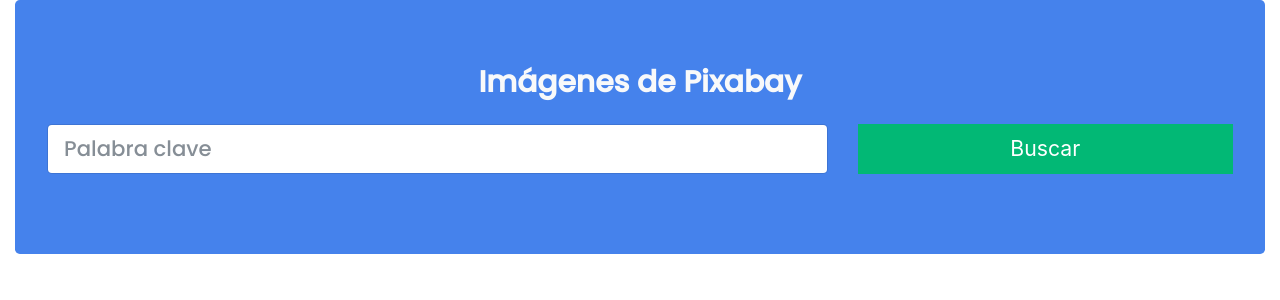
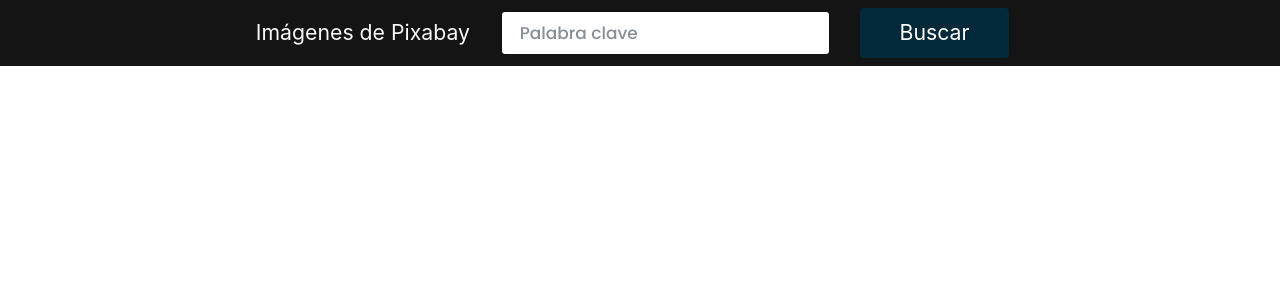
Before and after one commit to cruzmanuelar/ReactApiPixabay, a React (Create React App) app: page / in a window 1280 px wide. Shown: the top 300 px of the page. Built offline with nearby package versions, Linux system fonts and the light colour scheme.

Commit message:
cambios en css

```diff
--- a/src/App.css
+++ b/src/App.css
@@ -1,6 +1,86 @@
+*{
+  margin: 0;
+}
+
+.contenedor{
+  min-width: 300px;
+}
+
 .App {
   text-align: center;
 }
 .textoB{
-  font-family: 'Poppins', sans-serif;
+  font-family: 'Poppins', sans-serif !important;
 }
+
+.nav{
+  background-color: rgba(0, 0, 0, 0.922);
+  min-width: 500px;
+  display: flex;
+  align-items: flex-end;
+}
+
+.formulario{
+
+  display: flex;
+  align-items: center;
+}
+
+.box-flexbox{
+  display: flex;
+  justify-content: space-between;
+  margin-bottom: 6px;
+}
+
+.fa-heart{
+  color: red;
+}
+
+.btn-color{
+  color: white !important;
+  background-color: #04293A !important;
+}
+
+.btn-color:hover{
+  background-color: #0b5b80b5 !important;
+}
+
+.card-body{
+  background-color: rgba(0, 0, 0, 0.922);
+}
+
+.botonVolverArriba{
+  position: fixed;
+  bottom: 50px;
+  right: 50px;
+  height: 50px;
+  width: 50px;
+  color: white;
+  background-color: #04293A;
+  border: 2px solid white;
+}
+
+@media (min-width: 500px){
+
+  .nav{
+    display:flex;
+    justify-content: center;
+    align-items: center;
+  }
+}
+
+@media (max-width: 500px){
+
+  .nav{
+    display:flex;
+    justify-content: center;
+    align-items: center;
+  }
+
+  .box-flexbox{
+    display: flex;
+    flex-direction: column;
+    justify-content: center;
+    margin-bottom: 2px;
+  }
+}
--- a/src/App.js
+++ b/src/App.js
@@ -5,15 +5,41 @@ import Resultado from "./componentes/Resultado"
 
 class App extends Component{
 
-  state = {
-    termino: "",
-    imagenes : [],
-    pagina:""
+  constructor(){
+    super();
+
+    this.state = {
+      termino: "",
+      imagenes : [],
+      pagina:"",
+      botonVolverArriba: false
+    }
+
+    this.scrollFn = this.handleScroll.bind(this);
   }
 
-  scroll = () => {
-    const elemento = document.querySelector(".jumbotron");
-    elemento.scrollIntoView("smooth","start");
+  componentDidMount() {
+    window.addEventListener("scroll", this.scrollFn);
+  }
+
+  handleScroll(){
+    if(window.pageYOffset > 400){
+      this.setState({ botonVolverArriba:true});
+    }else{
+      this.setState({ botonVolverArriba: false});
+    }
+  }
+
+  componentWillUnmount() {
+    window.removeEventListener('scroll', this.scrollFn)
+  }
+
+
+  scrollUp = () => {
+    window.scrollTo({
+        top:0,
+        behavior: "smooth"
+    })
   }
 
   paginaAnterior = () => {
@@ -26,7 +52,7 @@ class App extends Component{
       pagina
     }, () => {
       this.consultarApi();
-      this.scroll();
+      this.scrollUp();
     });
   }
 
@@ -38,7 +64,7 @@ class App extends Component{
       pagina
     }, () => {
       this.consultarApi();
-      this.scroll();
+      this.scrollUp();
     });
   }
 
@@ -63,17 +89,31 @@ class App extends Component{
 
   render(){
     return (
-      <div className="container-fluid text-light">
-        <div className="jumbotron bg-primary">
-          <h3 className="text-center text-light mb-4 textoB">Imágenes de Pixabay</h3>
+      <div className="text-light contenedor">
+
+        <nav className="nav">
+
+          <div className="navbar-brand">Imágenes de Pixabay</div>
+
           <Buscador datosBusqueda={this.datosBusqueda}/>
-        </div>
+
+        </nav>
+
         <div className="row justify-content-center">
           <Resultado
           paginaAnterior={this.paginaAnterior}
           paginaSiguiente={this.paginaSiguiente}
+          paginaActual={this.state.pagina}
           imagenes={this.state.imagenes}/>
         </div>
+
+        {this.state.botonVolverArriba === true && <button className='botonVolverArriba'
+            onClick={this.scrollUp}
+            ><li className="fas fa-arrow-up">
+            </li>
+            </button>
+        }
+
       </div>
     );
   }
--- a/src/componentes/Buscador.js
+++ b/src/componentes/Buscador.js
@@ -1,4 +1,5 @@
 import React, { Component } from 'react';
+import '../App.css';
 
 class Buscador extends Component {
 
@@ -13,12 +14,12 @@ class Buscador extends Component {
     render() {
         return (
             <form onSubmit={this.obtenerDatos}>
-                <div className="row text-dark">
-                    <div className="form-group col-md-8">
-                        <input ref={this.busquedaRef} type="text" className="form-control textoB form-control-lg" placeholder="Palabra clave"/>
+                <div className="text-dark formulario">
+                    <div className="col-md-8">
+                        <input ref={this.busquedaRef} type="text" className="textoB form-control" placeholder="Palabra clave"/>
                     </div>
-                    <div className="form-group col-md-4">
-                        <input type="submit" className="btn btn-success btn-lg btn-block rounded-0" value="Buscar"/>
+                    <div className="col-md-4 my-2">
+                        <input type="submit" className="btn btn-color btn-lg btn-block rounded" value="Buscar"/>
                     </div>
                 </div>
             </form>
--- a/src/componentes/Imagen.js
+++ b/src/componentes/Imagen.js
@@ -1,5 +1,6 @@
 /* eslint-disable react/jsx-no-target-blank */
 import React from 'react';
+import '../App.css';
 
 const Imagen = (props) => {
 
@@ -8,11 +9,26 @@ const Imagen = (props) => {
     return(
         <div className="col-12 col-sm-6 col-md-6 col-lg-3 mb-4">
             <div className="card">
+
                 <img src={webformatURL} target="_blank" alt={tags} className="card-img-top"></img>
-                <div className="card-body bg-primary text-center text-light">
-                    <p className="card-text textoB"><li className="fas fa-heart"></li> {likes}</p>
-                    <p className="card-text textoB"><li className="fas fa-eye"></li> {views}</p>
-                    <a href={largeImageURL} target="_blank" className="btn btn-success btn-block rounded-0">Ampliar</a>
+                <div className="card-body text-center text-light">
+                    <div className='box-flexbox'>
+
+                        <span className="card-text textoB">
+                            <li className="fas fa-heart">
+                            </li>
+                            {' '}{likes}
+                        </span>
+                        <span className="card-text textoB">
+                            <li className="fas fa-eye">
+                            </li>
+                            {' '}{views}
+                        </span>
+
+
+                    </div>
+
+                    <a href={largeImageURL} target="_blank" className="btn textoB btn-color btn-block rounded-0">Ampliar</a>
                 </div>
             </div>
         </div>
--- a/src/componentes/Paginacion.js
+++ b/src/componentes/Paginacion.js
@@ -1,10 +1,30 @@
 import React from 'react';
+import '../App.css';
 
 const Paginacion = (props) => {
+
     return(
         <div className="mb-3">
-            <button style={estiloLetra} onClick={props.paginaAnterior} type="button" className="rounded-lg btn btn-success mr-1"><li className="fas fa-arrow-left"></li> Anterior</button>
-            <button onClick={props.paginaSiguiente} type="button" style={estiloLetra} className="rounded-lg btn btn-success mr-1">Siguiente <li className="fas fa-arrow-right"></li></button>
+
+            {props.paginaActual === 1 ?
+            <button onClick={props.paginaSiguiente} type="button" style={estiloLetra} className="rounded-lg btn btn-color mr-1">
+                Siguiente{' '}<li className="fas fa-arrow-right">
+                </li>
+            </button>
+            :
+            <>
+                <button style={estiloLetra} onClick={props.paginaAnterior} type="button" className="rounded-lg btn btn-color mr-1">
+                    <li className="fas fa-arrow-left">
+                    </li>{' '}Anterior
+                </button>
+
+                <button onClick={props.paginaSiguiente} type="button" style={estiloLetra} className="rounded-lg btn btn-color mr-1">
+                    Siguiente{' '}<li className="fas fa-arrow-right">
+                    </li>
+                </button>
+            </>
+            }
+
 
         </div>
     )
--- a/src/componentes/Resultado.js
+++ b/src/componentes/Resultado.js
@@ -1,6 +1,7 @@
 import React, { Component } from 'react';
 import Imagen from "./Imagen";
 import Paginacion from './Paginacion';
+import '../App.css';
 
 class Resultado extends Component {
 
@@ -11,7 +12,7 @@ class Resultado extends Component {
 
         return(
             <React.Fragment>
-                <div className="col-12 py-2 px-3 row">
+                <div className="col-12 py-3 row bg-resultados">
                     {imagenes.map(imagen => (
                         <Imagen
                         key={imagen.id}
@@ -21,6 +22,7 @@ class Resultado extends Component {
                 <Paginacion
                     paginaAnterior={this.props.paginaAnterior}
                     paginaSiguiente={this.props.paginaSiguiente}
+                    paginaActual={this.props.paginaActual}
                 />
             </React.Fragment>
         )
```
Also changed, not shown: src/componentes/BotonVolverArriba.js (added, +43 -0 lines), 2 other files (tests, documents, lock files or other folders).
